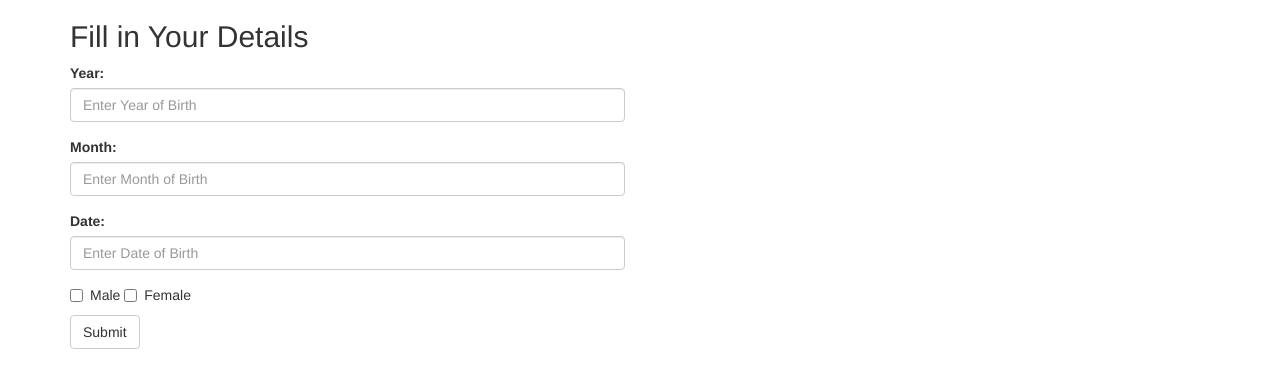
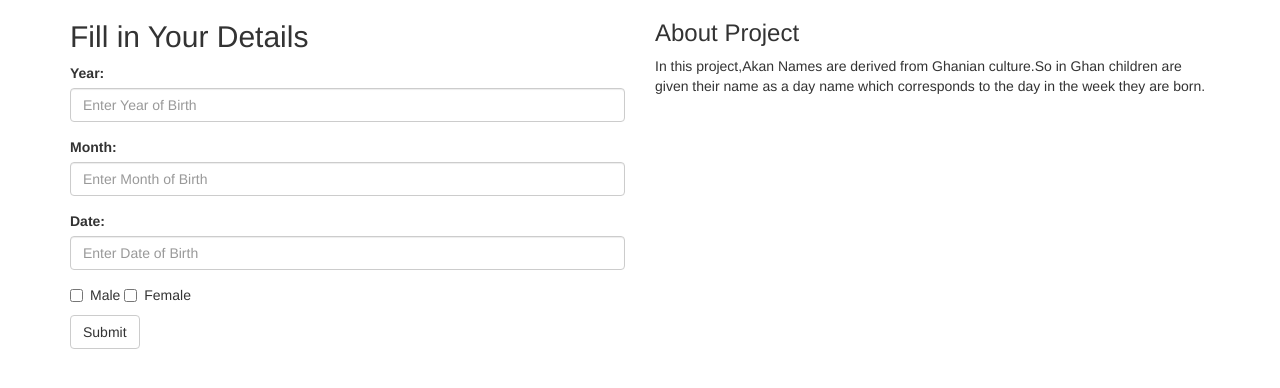
Before and after one commit to daisychitalu/Akan-Names, a plain HTML site: page index.html in a window 1280 px wide. Drawn offline with nearby package versions, Linux system fonts and the light colour scheme.

Commit message:
add about project column

```diff
--- a/index.html
+++ b/index.html
@@ -6,6 +6,7 @@
     <meta name="viewport" content="width=device-width, initial-scale=1.0">
     <title>Akan Names</title>
     <link rel="stylesheet" href="https://maxcdn.bootstrapcdn.com/bootstrap/3.3.7/css/bootstrap.min.css">
+    <link rel ="stylesheet" href="index.html">
 </head>
 <body>
 
@@ -33,6 +34,18 @@
                     <button type="submit" class="btn btn-default">Submit</button>
                   </form>
 
+
+              </div>
+              <div class="col-xs-6 col-sm-6 col-md-6 col-lg-6">
+                <div class="card">
+                  <div class="card-title">
+                    <h3>About Project</h3>
+                  </div>
+                  <div class="card-body">
+                    <p>In this project,Akan Names are derived from Ghanian culture.So in Ghan children are given their name as a day name which corresponds to the day in the week they are born.</p>
+                  </div>
+
+                </div>
               </div>
 
           </div>
```
Also changed, not shown: 1 other file.
